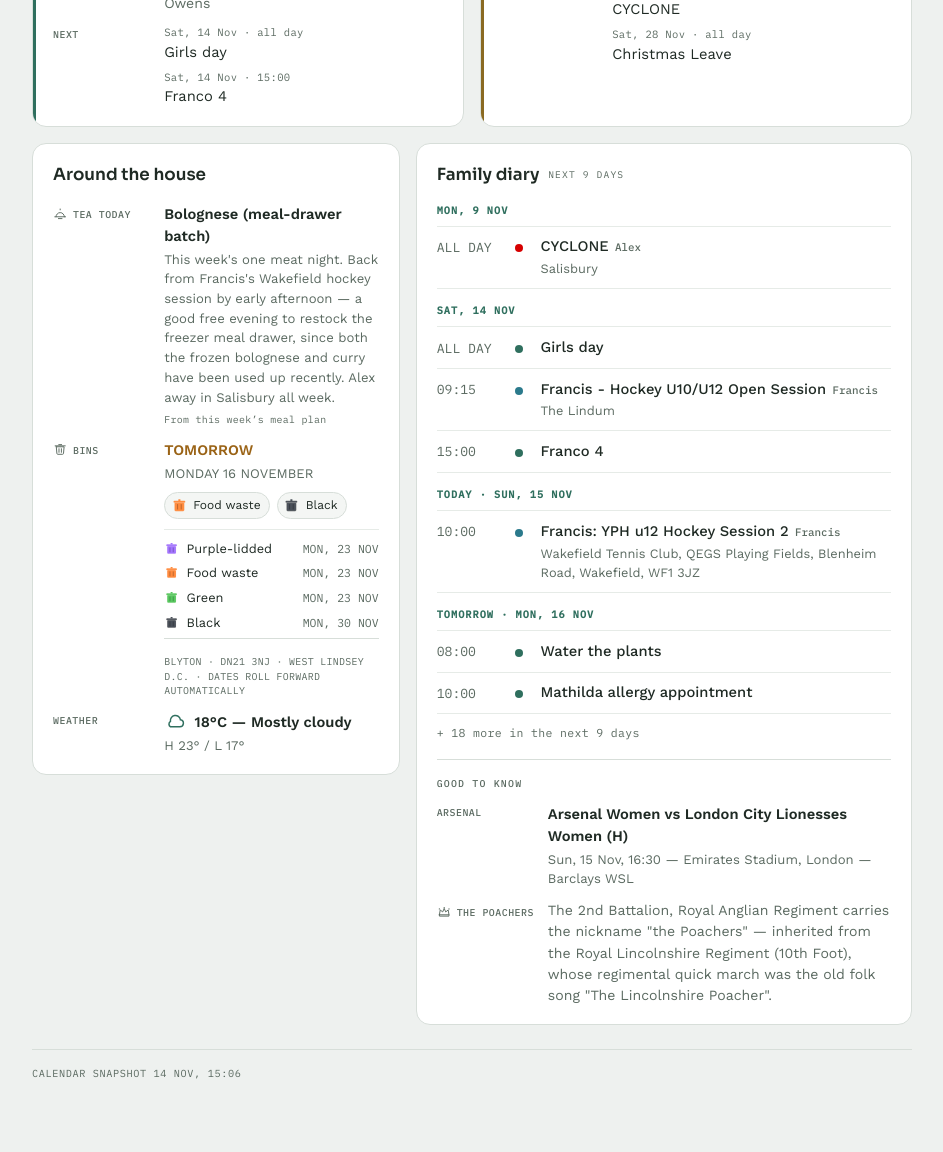
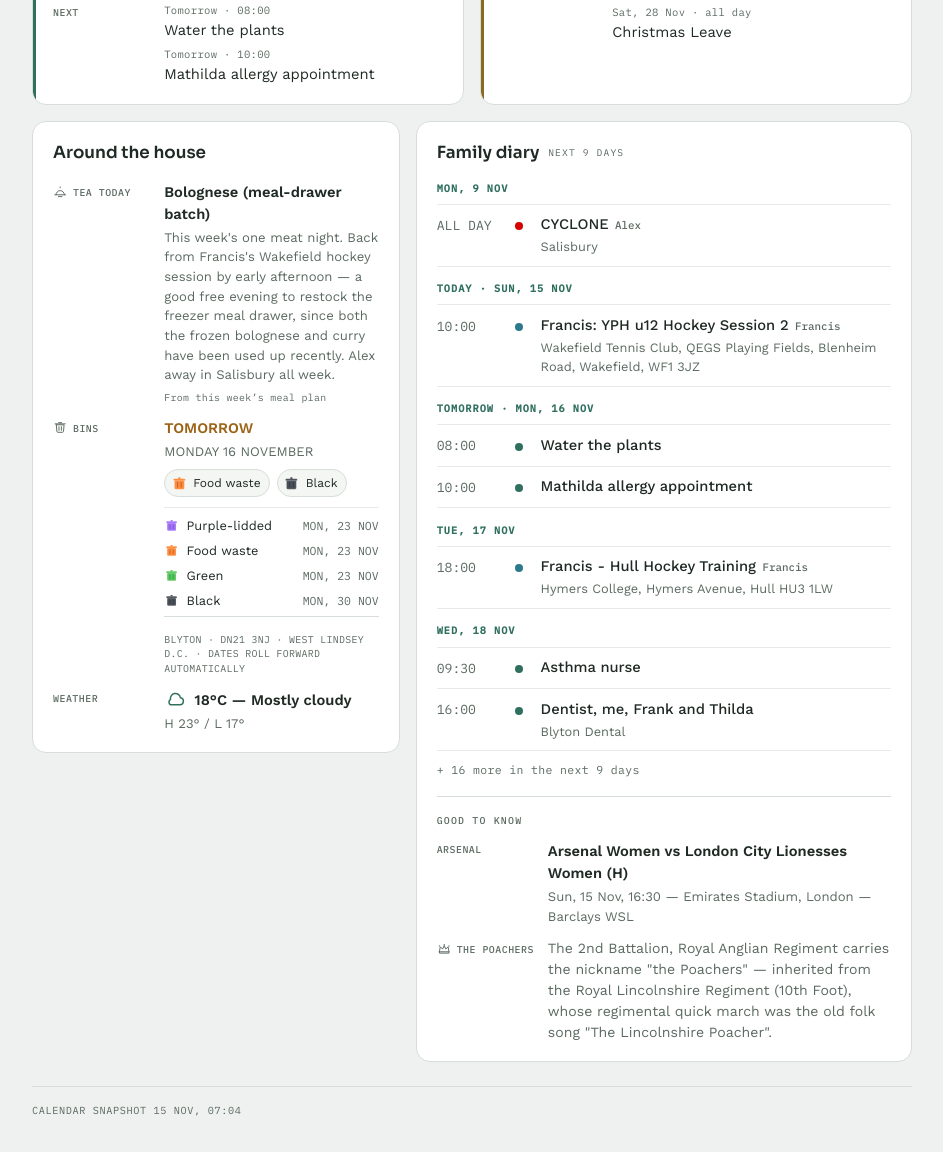
Before and after one commit to jesslangley4-ship-it/langley-board, a plain HTML site: page index.html in a window 1280 px wide. Shown: the part 924-2076 px from the top of the page, without its empty margins (168-1111 px from the left). Before the commit the page ends 2054 px from the top, so only its background shows below. Drawn offline with nearby package versions, Linux system fonts and the light colour scheme.

Commit message:
Board refresh 2026-11-15T07:04Z

```diff
--- a/index.html
+++ b/index.html
@@ -940,43 +940,8 @@
      The board reads this instead of calling window.claude / MCP, so it renders
      on a plain browser (the kitchen Raspberry Pi) with no Claude login. */
   var BAKED = {
-    "generatedISO": "2026-11-14T15:06:08.931Z",
+    "generatedISO": "2026-11-15T07:04:30.775Z",
     "primary": [
-      {
-        "summary": "Girls day",
-        "start": {
-          "date": "2026-11-14"
-        },
-        "end": {
-          "date": "2026-11-15"
-        },
-        "status": "confirmed"
-      },
-      {
-        "summary": "Francis - Hockey U10/U12 Open Session",
-        "start": {
-          "dateTime": "2026-11-14T09:15:00Z",
-          "timeZone": "Europe/London"
-        },
-        "end": {
-          "dateTime": "2026-11-14T10:15:00Z",
-          "timeZone": "Europe/London"
-        },
-        "status": "confirmed",
-        "location": "The Lindum"
-      },
-      {
-        "summary": "Franco 4",
-        "start": {
-          "dateTime": "2026-11-14T15:00:00Z",
-          "timeZone": "Europe/London"
-        },
-        "end": {
-          "dateTime": "2026-11-14T17:00:00Z",
-          "timeZone": "Europe/London"
-        },
-        "status": "confirmed"
-      },
       {
         "summary": "Francis: YPH u12 Hockey Session 2",
         "start": {
@@ -1161,47 +1126,22 @@
         "end": {
           "dateTime": "2026-11-23T08:00:00Z",
           "timeZone": "Europe/London"
+        },
+        "status": "confirmed"
+      },
+      {
+        "summary": "Grandma's birthday",
+        "start": {
+          "date": "2026-11-24"
+        },
+        "end": {
+          "date": "2026-11-25"
         },
         "status": "confirmed"
       }
     ],
     "familyTicker": [
       {
-        "summary": "Girls day",
-        "start": {
-          "date": "2026-11-14"
-        },
-        "end": {
-          "date": "2026-11-15"
-        },
-        "status": "confirmed"
-      },
-      {
-        "summary": "Francis - Hockey U10/U12 Open Session",
-        "start": {
-          "dateTime": "2026-11-14T09:15:00Z",
-          "timeZone": "Europe/London"
-        },
-        "end": {
-          "dateTime": "2026-11-14T10:15:00Z",
-          "timeZone": "Europe/London"
-        },
-        "status": "confirmed",
-        "location": "The Lindum"
-      },
-      {
-        "summary": "Franco 4",
-        "start": {
-          "dateTime": "2026-11-14T15:00:00Z",
-          "timeZone": "Europe/London"
-        },
-        "end": {
-          "dateTime": "2026-11-14T17:00:00Z",
-          "timeZone": "Europe/London"
-        },
-        "status": "confirmed"
-      },
-      {
         "summary": "Francis: YPH u12 Hockey Session 2",
         "start": {
           "dateTime": "2026-11-15T10:00:00Z",
@@ -1572,6 +1512,30 @@
         },
         "status": "confirmed",
         "location": "Emmerson Pool Hire"
+      },
+      {
+        "summary": "Francis: Lindum Hockey vs Rotherham (Away) — time TBC",
+        "start": {
+          "date": "2026-12-05"
+        },
+        "end": {
+          "date": "2026-12-06"
+        },
+        "status": "confirmed",
+        "location": "Sheffield Hallam University Sports Park, S9 1UA"
+      },
+      {
+        "summary": "Francis - Hockey U10/U12 Open Session",
+        "start": {
+          "dateTime": "2026-12-05T09:15:00Z",
+          "timeZone": "Europe/London"
+        },
+        "end": {
+          "dateTime": "2026-12-05T10:15:00Z",
+          "timeZone": "Europe/London"
+        },
+        "status": "confirmed",
+        "location": "The Lindum"
       }
     ],
     "alex": [
@@ -1699,7 +1663,7 @@
         },
         "status": "confirmed",
         "location": "St. James' Park, Newcastle",
-        "description": "Premier League | Matchweek 11 | Watch live on UK - Sky Sports."
+        "description": "Premier League | Matchweek 11 | Watch live on UK - Sky Sports. Join us for analysis and live commentary in The Breakdown Live on the Arsenal App and Arsenal.com"
       },
       {
         "summary": "Arsenal Women vs West Ham United Women (H)",
@@ -1727,7 +1691,7 @@
         },
         "status": "confirmed",
         "location": "Emirates Stadium, London",
-        "description": "UEFA Champions League | Matchweek 5 | TV: Check local guides."
+        "description": "UEFA Champions League | Matchweek 5 | TV: Check local guides. Join us for analysis and live commentary in The Breakdown Live on the Arsenal App and Arsenal.com"
       },
       {
         "summary": "Arsenal vs Manchester City (H)",
@@ -1741,7 +1705,7 @@
         },
         "status": "confirmed",
         "location": "Emirates Stadium, London",
-        "description": "Premier League | Matchweek 12 | Watch live on UK - Sky Sports."
+        "description": "Premier League | Matchweek 12 | Watch live on UK - Sky Sports. Join us for analysis and live commentary in The Breakdown Live on the Arsenal App and Arsenal.com"
       },
       {
         "summary": "Brentford vs Arsenal (A)",
@@ -1755,7 +1719,7 @@
         },
         "status": "confirmed",
         "location": "Gtech Community Stadium, Brentford",
-        "description": "Premier League | Matchweek 13 | Watch live on UK - Sky Sports."
+        "description": "Premier League | Matchweek 13 | Watch live on UK - Sky Sports. Join us for analysis and live commentary in The Breakdown Live on the Arsenal App and Arsenal.com"
       },
       {
         "summary": "Tottenham Hotspur vs Arsenal (A)",
@@ -1769,7 +1733,7 @@
         },
         "status": "confirmed",
         "location": "Tottenham Hotspur Stadium, London",
-        "description": "Premier League | Matchweek 14 | Watch live on UK - Sky Sports."
+        "description": "Premier League | Matchweek 14 | Watch live on UK - Sky Sports. Join us for analysis and live commentary in The Breakdown Live on the Arsenal App and Arsenal.com"
       },
       {
         "summary": "Arsenal vs Real Madrid (H)",
@@ -1783,7 +1747,7 @@
         },
         "status": "confirmed",
         "location": "Emirates Stadium, London",
-        "description": "UEFA Champions League | Matchweek 6 | TV: Check local guides."
+        "description": "UEFA Champions League | Matchweek 6 | TV: Check local guides. Join us for analysis and live commentary in The Breakdown Live on the Arsenal App and Arsenal.com"
       },
       {
         "summary": "Everton Women vs Arsenal Women (A)",
@@ -1811,7 +1775,7 @@
         },
         "status": "confirmed",
         "location": "Emirates Stadium, London",
-        "description": "Premier League | Matchweek 15 | Watch live on UK - Sky Sports."
+        "description": "Premier League | Matchweek 15 | Watch live on UK - Sky Sports. Join us for analysis and live commentary in The Breakdown Live on the Arsenal App and Arsenal.com"
       },
       {
         "summary": "Inter Women vs Arsenal Women (A) | UEFA Women's Champions League",
@@ -1853,7 +1817,7 @@
         },
         "status": "confirmed",
         "location": "Emirates Stadium, London",
-        "description": "Premier League | Matchweek 16 | Watch live on UK - Sky Sports."
+        "description": "Premier League | Matchweek 16 | Watch live on UK - Sky Sports. Join us for analysis and live commentary in The Breakdown Live on the Arsenal App and Arsenal.com"
       },
       {
         "summary": "Crystal Palace vs Arsenal (A)",
@@ -1867,7 +1831,7 @@
         },
         "status": "confirmed",
         "location": "Selhurst Park, London",
-        "description": "Premier League | Matchweek 17 | Watch live on UK - Sky Sports."
+        "description": "Premier League | Matchweek 17 | Watch live on UK - Sky Sports. Join us for analysis and live commentary in The Breakdown Live on the Arsenal App and Arsenal.com"
       }
     ]
   };
@@ -1906,14 +1870,13 @@
      date — if today isn't in the map, it falls back to '' (nothing planned)
      rather than showing a stale day. */
   var WEEK_MEAL_PLAN = {
-    "2026-11-14": { meal: "No tea needed \u2014 everyone's out", note: "Jess out for pizza with friends, Alex working away, kids at their grandparents'." },
     "2026-11-15": { meal: "Bolognese (meal-drawer batch)", note: "This week's one meat night. Back from Francis's Wakefield hockey session by early afternoon \u2014 a good free evening to restock the freezer meal drawer, since both the frozen bolognese and curry have been used up recently. Alex away in Salisbury all week." },
     "2026-11-16": { meal: "Garlic butter baked haddock with crushed new potatoes & peas", note: "Mathilda's allergy appointment this morning, evening's free \u2014 nothing on for tea." },
     "2026-11-17": { meal: "Slow-cooker Mediterranean vegetable stew with butter beans & feta", note: "Hull hockey training 6-7pm (Hymers College) plus travel \u2014 slow cooker on by 9am so tea's ready for whoever's not driving, kept warm for the rest. Alex still away." },
     "2026-11-18": { meal: "Air-fryer peri-peri cod with sweet potato wedges & corn", note: "Dentist appointment for all three of you 4-5pm, then straight into Hockey Academy Night 6:15-7:45pm \u2014 air fryer gets tea done fast in the gap between." },
     "2026-11-19": { meal: "Fish pie with mashed potato topping", note: "Free evening, nothing on for tea \u2014 a cosy one to round off the week." }
   };
-  var WEEK_MEAL_PLAN_UPDATED = '2026-11-14T15:06:05Z';
+  var WEEK_MEAL_PLAN_UPDATED = '2026-11-15T07:04:28Z';
 
   var TEA_TONIGHT = (function(){
     var todayISO = ymdLocal(new Date());
```
Also changed, not shown: cal-arsenal.json (+9 -9 lines), cal-primary.json (+26 -38 lines), langley-board.template.html (+1 -2 lines).
